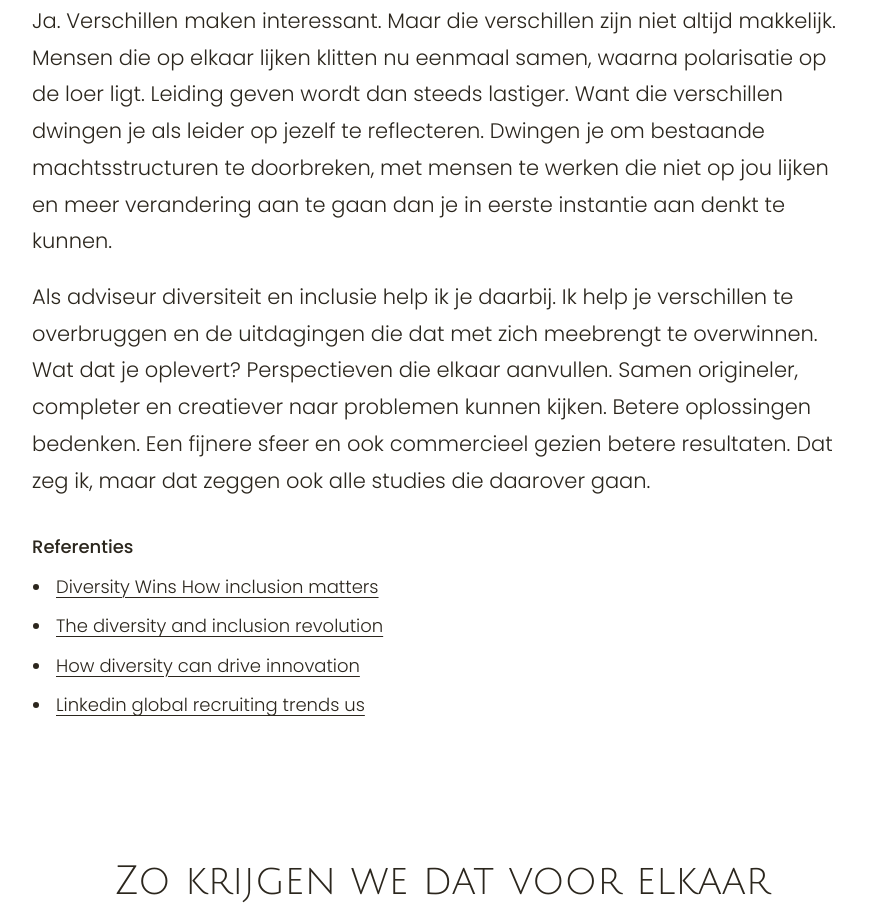
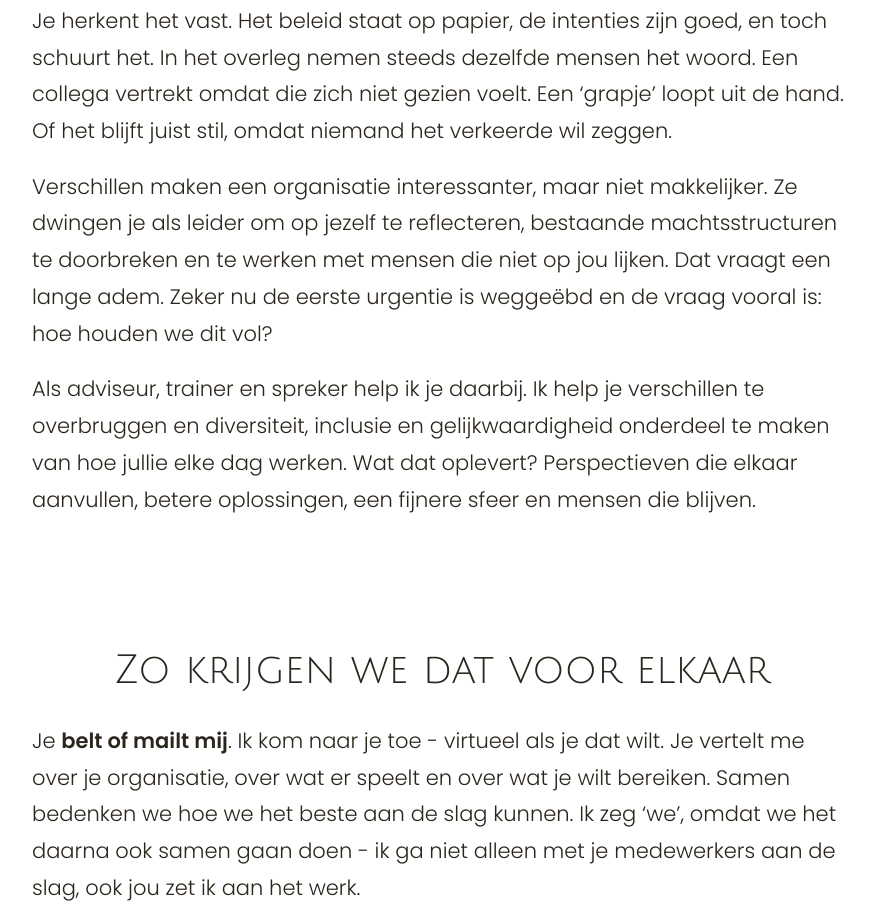
Before and after one commit to RonaldAlubalu/GatraNL, a plain HTML site: page public/wat-ik-doe/index.html in a window 1280 px wide. Shown: the part 955-1877 px from the top of the page, without its empty margins (198-1072 px from the left). Drawn offline with Linux system fonts and the light colour scheme.

Commit message:
What-I-do: new opening that starts from the reader's situation
The old opening and its list of references are replaced. The four PDFs stay
in public/files, so existing links to them keep working.

Co-Authored-By: Claude Fable 5.2 <noreply@anthropic.com>
Claude-Session: https://claude.ai/code/session_01A9tkbTXjJYXsNTcmPM6cR5

```diff
--- a/public/wat-ik-doe/index.html
+++ b/public/wat-ik-doe/index.html
@@ -4,13 +4,13 @@
 <meta charset="utf-8">
 <meta name="viewport" content="width=device-width, initial-scale=1">
 <title>Wat doe ik | Gatra Peshtaz</title>
-<meta name="description" content="Als adviseur diversiteit en inclusie help ik je verschillen te overbruggen en de uitdagingen die dat met zich meebrengt te overwinnen.">
+<meta name="description" content="Als adviseur, trainer en spreker help ik je verschillen te overbruggen en diversiteit, inclusie en gelijkwaardigheid onderdeel te maken van hoe jullie elke dag werken.">
 <link rel="canonical" href="https://gatra.nl/wat-ik-doe/">
 <meta property="og:type" content="website">
 <meta property="og:locale" content="nl_NL">
 <meta property="og:site_name" content="Gatra Peshtaz">
 <meta property="og:title" content="Wat doe ik | Gatra Peshtaz">
-<meta property="og:description" content="Als adviseur diversiteit en inclusie help ik je verschillen te overbruggen en de uitdagingen die dat met zich meebrengt te overwinnen.">
+<meta property="og:description" content="Als adviseur, trainer en spreker help ik je verschillen te overbruggen en diversiteit, inclusie en gelijkwaardigheid onderdeel te maken van hoe jullie elke dag werken.">
 <meta property="og:url" content="https://gatra.nl/wat-ik-doe/">
 <meta property="og:image" content="https://gatra.nl/img/delen.jpg">
 <meta property="og:image:width" content="1200">
@@ -60,15 +60,9 @@
   </div>
 </section>
 <section class="text">
-  <p class="large">Ja. Verschillen maken interessant. Maar die verschillen zijn niet altijd makkelijk. Mensen die op elkaar lijken klitten nu eenmaal samen, waarna polarisatie op de loer ligt. Leiding geven wordt dan steeds lastiger. Want die verschillen dwingen je als leider op jezelf te reflecteren. Dwingen je om bestaande machtsstructuren te doorbreken, met mensen te werken die niet op jou lijken en meer verandering aan te gaan dan je in eerste instantie aan denkt te kunnen.</p>
-  <p class="large">Als adviseur diversiteit en inclusie help ik je daarbij. Ik help je verschillen te overbruggen en de uitdagingen die dat met zich meebrengt te overwinnen. Wat dat je oplevert? Perspectieven die elkaar aanvullen. Samen origineler, completer en creatiever naar problemen kunnen kijken. Betere oplossingen bedenken. Een fijnere sfeer en ook commercieel gezien betere resultaten. Dat zeg ik, maar dat zeggen ook alle studies die daarover gaan.</p>
-  <p class="refs-title">Referenties</p>
-  <ul class="refs">
-    <li><a href="/files/Diversity-wins-How-inclusion-matters.pdf">Diversity Wins How inclusion matters</a></li>
-    <li><a href="/files/Diversity-and-inclusion-revolution.pdf">The diversity and inclusion revolution</a></li>
-    <li><a href="/files/How-diversity-can-drive-innovation.pdf">How diversity can drive innovation</a></li>
-    <li><a href="/files/linkedin-global-recruiting-trends-us.pdf">Linkedin global recruiting trends us</a></li>
-  </ul>
+  <p class="large">Je herkent het vast. Het beleid staat op papier, de intenties zijn goed, en toch schuurt het. In het overleg nemen steeds dezelfde mensen het woord. Een collega vertrekt omdat die zich niet gezien voelt. Een ‘grapje’ loopt uit de hand. Of het blijft juist stil, omdat niemand het verkeerde wil zeggen.</p>
+  <p class="large">Verschillen maken een organisatie interessanter, maar niet makkelijker. Ze dwingen je als leider om op jezelf te reflecteren, bestaande machtsstructuren te doorbreken en te werken met mensen die niet op jou lijken. Dat vraagt een lange adem. Zeker nu de eerste urgentie is weggeëbd en de vraag vooral is: hoe houden we dit vol?</p>
+  <p class="large">Als adviseur, trainer en spreker help ik je daarbij. Ik help je verschillen te overbruggen en diversiteit, inclusie en gelijkwaardigheid onderdeel te maken van hoe jullie elke dag werken. Wat dat oplevert? Perspectieven die elkaar aanvullen, betere oplossingen, een fijnere sfeer en mensen die blijven.</p>
 </section>
 <section class="text">
   <h2>Zo krijgen we dat voor elkaar</h2>
```
Also changed, not shown: src/pages/wat-ik-doe.html (+4 -10 lines).
